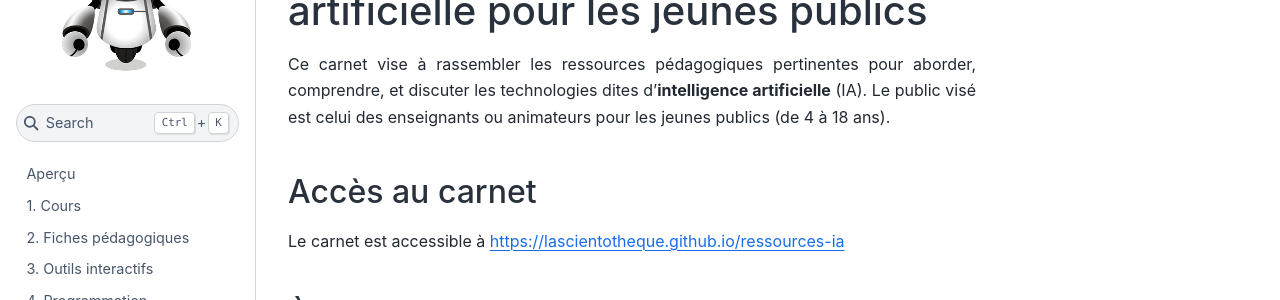
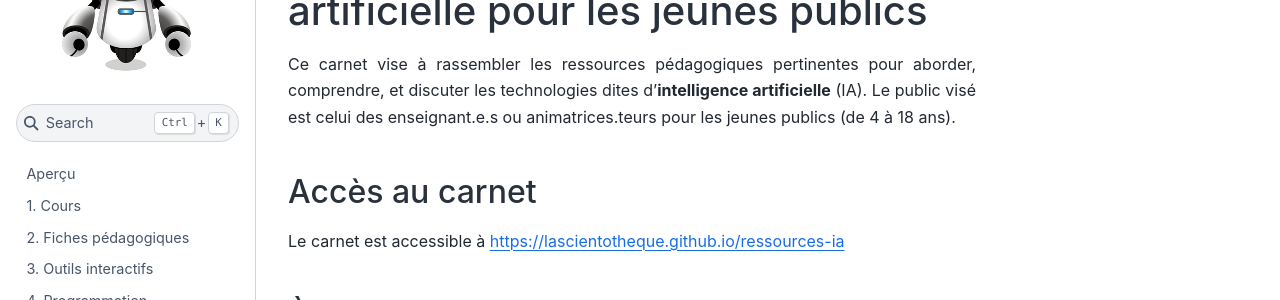
Before and after one commit to lascientotheque/ressources-ia, a Jupyter Book: the page built from README.md, in a window 1280 px wide and 1146 px high. Shown: the part 176-476 px from the top of the window. Built offline with Jupyter Book 1.0.4 settings and Sphinx 7.4.7 and the Sphinx Book theme 1.1.4, drawn with Linux system fonts in a browser that asks for light colours.

Commit message:
Correction vocabulaire inclusif

```diff
--- a/README.md
+++ b/README.md
@@ -1,6 +1,6 @@
 # Carnet de ressources pédagogiques sur l'intelligence artificielle pour les jeunes publics
 
-Ce carnet vise à rassembler les ressources pédagogiques pertinentes pour aborder, comprendre, et discuter les technologies dites d'**intelligence artificielle** (IA). Le public visé est celui des enseignants ou animateurs pour les jeunes publics (de 4 à 18 ans).
+Ce carnet vise à rassembler les ressources pédagogiques pertinentes pour aborder, comprendre, et discuter les technologies dites d'**intelligence artificielle** (IA). Le public visé est celui des enseignant.e.s ou animatrices.teurs pour les jeunes publics (de 4 à 18 ans).
 
 ## Accès au carnet
 
```
Also changed, not shown: AvantPropos.md (+1 -1 lines).
